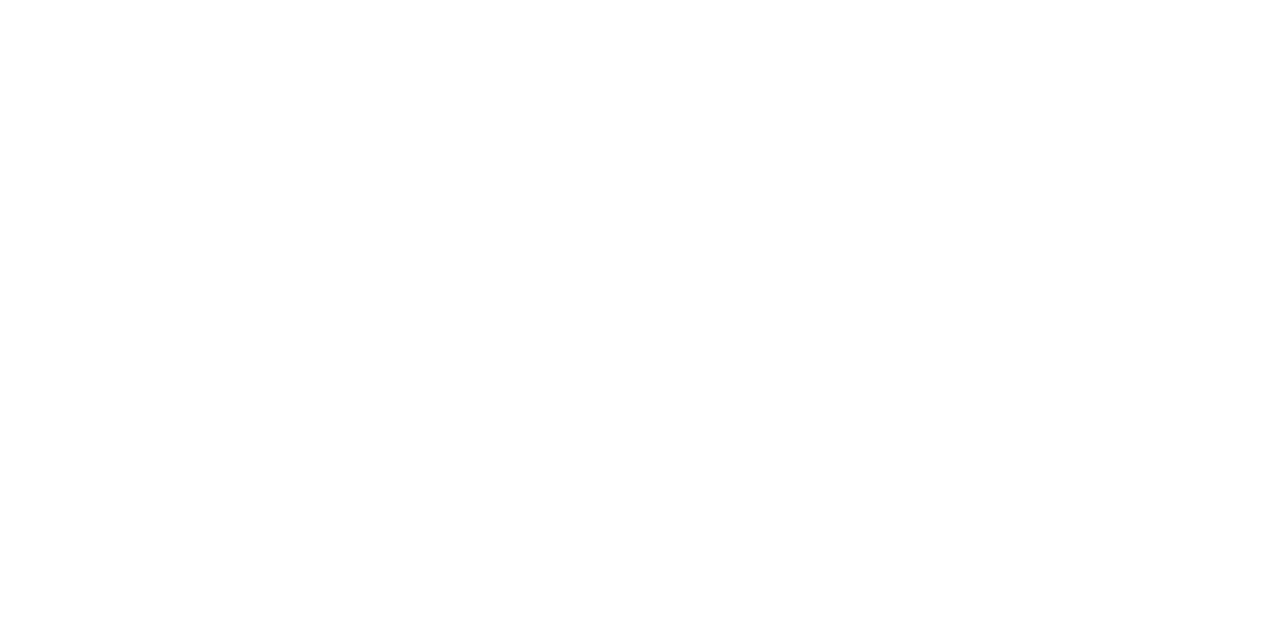
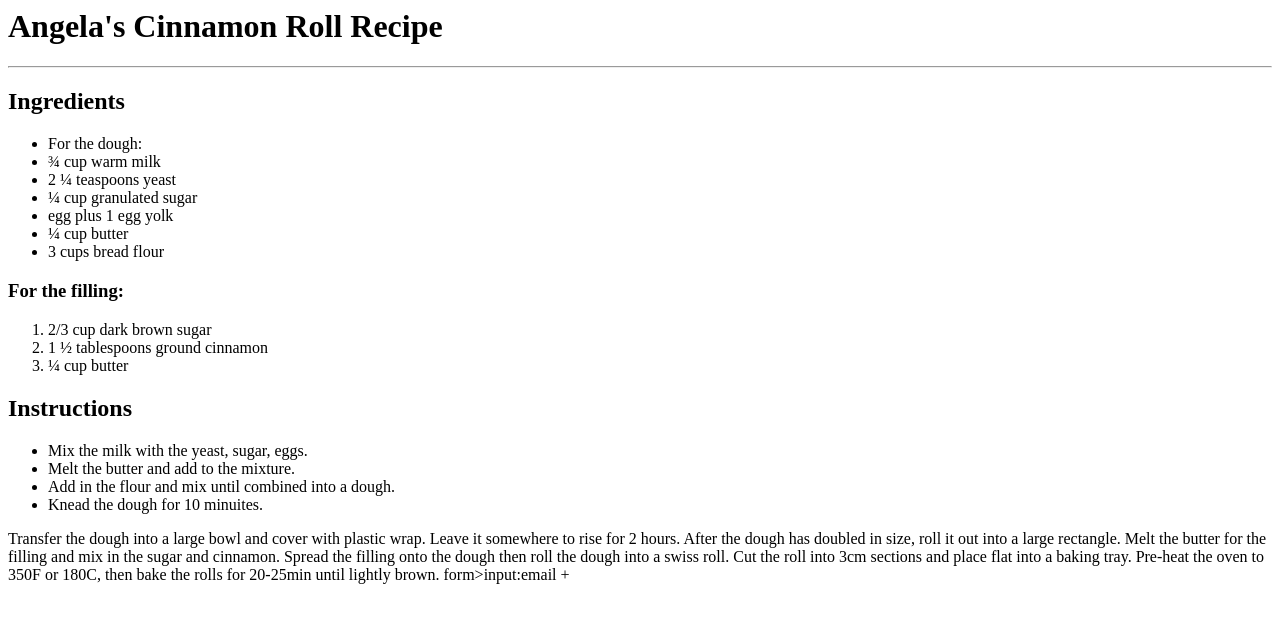
Before and after one commit to radsade/html-portfolio, a plain HTML site: page index.html in a window 1280 px wide. Drawn offline with Linux system fonts and the light colour scheme.

Commit message:
Update index.html

```diff
--- a/index.html
+++ b/index.html
@@ -13,3 +13,40 @@ HINT for TODO 6: You can use the height attribute set to 200 to make the image s
 https://developer.mozilla.org/en-US/docs/Web/HTML/Element/img#attr-height -->
 
 <!-- TODO 7: Add the Contact Me and About Me page links -->
+<H1>Angela's Cinnamon Roll Recipe</H1>
+<HR>
+
+<H2>Ingredients</H2>
+<UL>
+<LI>For the dough:</LI>
+<LI>¾ cup warm milk</LI>
+<LI>2 ¼ teaspoons yeast </LI>
+<LI>¼ cup granulated sugar</LI>
+<LI> egg plus 1 egg yolk</LI>
+<LI>¼ cup butter</LI>
+<LI>3 cups bread flour</LI>
+</UL>
+
+<H3>For the filling:</H3>
+<OL>
+<LI>2/3 cup dark brown sugar </LI>
+<LI>1 ½ tablespoons ground cinnamon</LI>
+<LI>¼ cup butter</LI>
+</OL>
+
+<H2>Instructions</H2>
+
+<UL>
+    <LI>Mix the milk with the yeast, sugar, eggs.<BR></LI>
+    <LI>Melt the butter and add to the mixture.<BR></LI>
+    <LI>Add in the flour and mix until combined into a dough.</LI>
+    <LI>Knead the dough for 10 minuites. </LI>
+
+</UL>
+Transfer the dough into a large bowl and cover with plastic wrap. Leave it somewhere to rise for 2 hours.
+After the dough has doubled in size, roll it out into a large rectangle.
+Melt the butter for the filling and mix in the sugar and cinnamon.
+Spread the filling onto the dough then roll the dough into a swiss roll.
+Cut the roll into 3cm sections and place flat into a baking tray.
+Pre-heat the oven to 350F or 180C, then bake the rolls for 20-25min until lightly brown.
+form>input:email + <input type="password" name=
```
